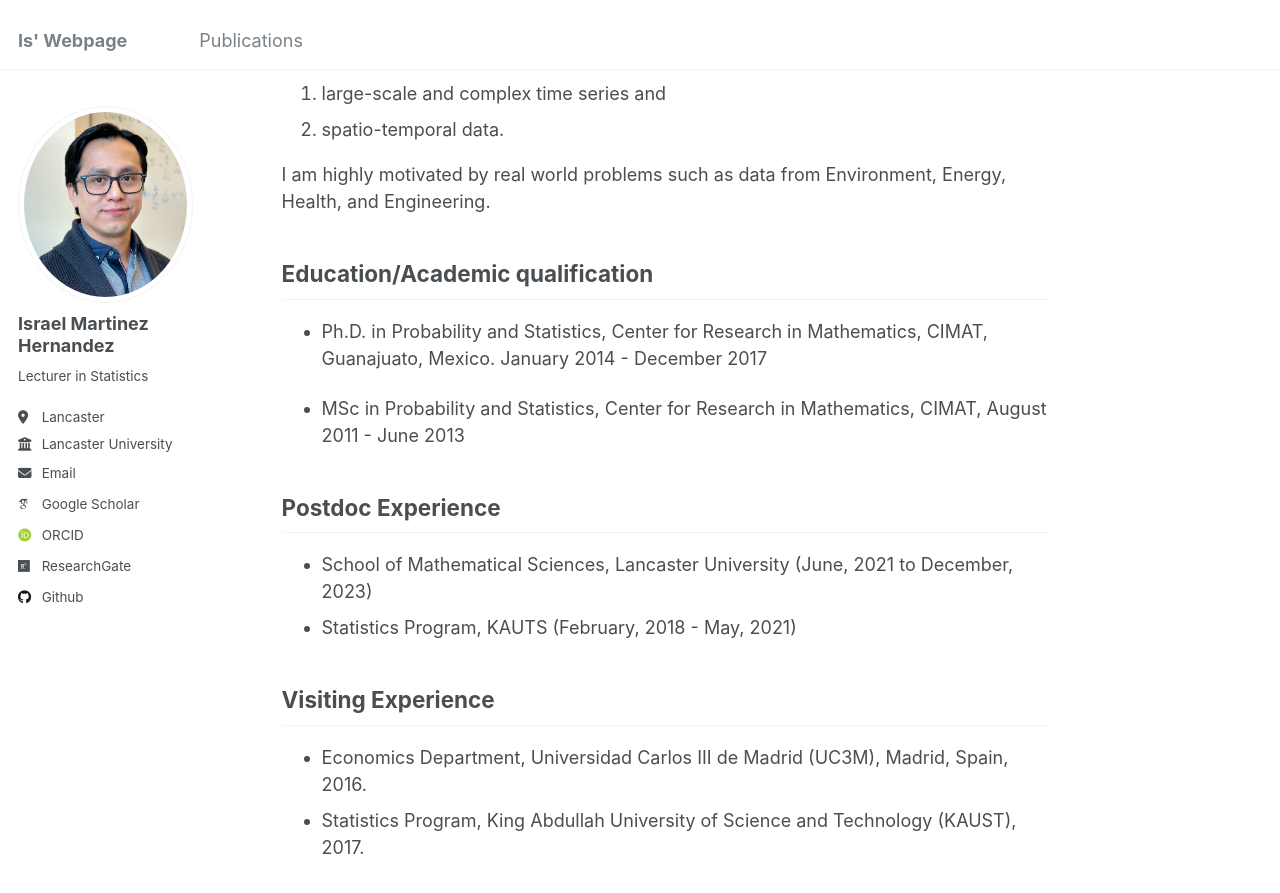
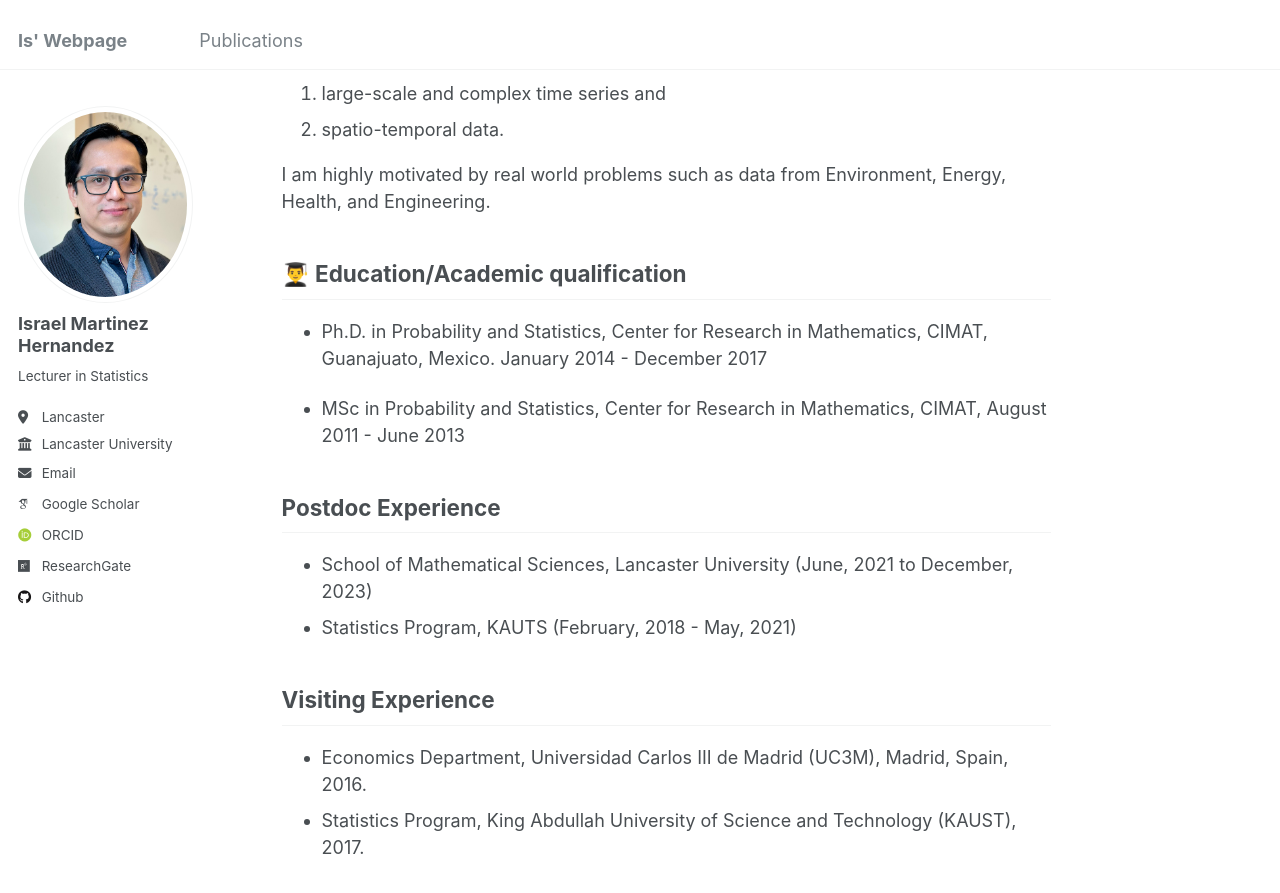
Before and after one commit to I-MH/I-MH.github.io, a Jekyll site: the page built from _pages/about.md, in a window 1280 px wide and 900 px high, scrolled down 345 px. Shown: the top 893 px of the window. Built offline with Jekyll 4.4.1, drawn with Linux system fonts in a browser that asks for light colours; some web fonts are replaced.

```diff
--- a/_pages/about.md
+++ b/_pages/about.md
@@ -22,7 +22,7 @@ for analyzing
 I am highly motivated by real world problems such as data from Environment,
 Energy, Health, and Engineering.
 
-## Education/Academic qualification
+## 👨‍🎓 Education/Academic qualification
 
 - Ph.D. in Probability and Statistics, Center for Research in Mathematics, CIMAT,
 Guanajuato, Mexico. January 2014 - December 2017
```
